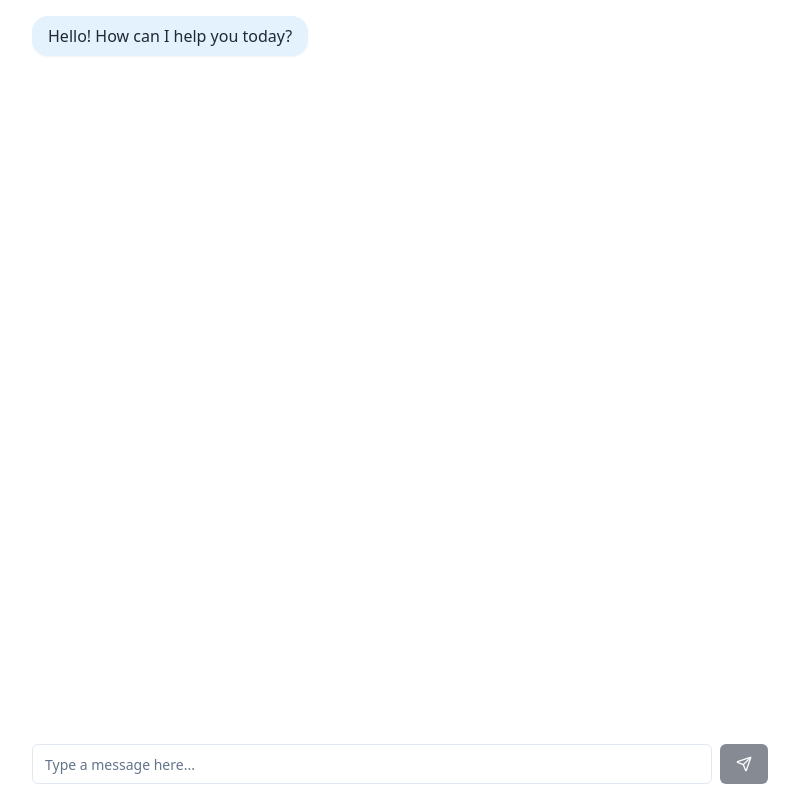
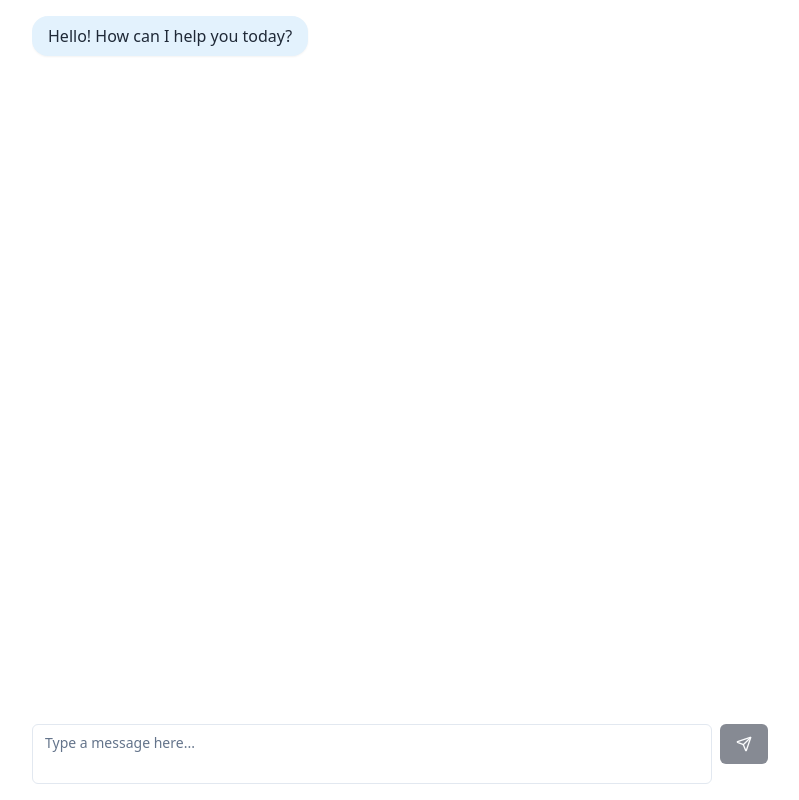
Before and after one commit to aminebizid/flowy-dialogue-stream, a React (Vite) app: page / in a window 1280 px wide. Shown: the whole page, without its empty margins (240-1039 px from the left). Built offline with nearby package versions, Linux system fonts and the light colour scheme.

Commit message:
Add multiline input feature
Implement a multiline input feature to enhance user interaction within the chat interface. This allows users to enter longer messages more conveniently.
[skip gpt_engineer]

```diff
--- a/src/components/ChatInput.tsx
+++ b/src/components/ChatInput.tsx
@@ -1,7 +1,7 @@
 import { Button } from "@/components/ui/button";
-import { Input } from "@/components/ui/input";
+import { Textarea } from "@/components/ui/textarea";
 import { Send } from "lucide-react";
-import { useState, FormEvent } from "react";
+import { useState, FormEvent, KeyboardEvent } from "react";
 
 interface ChatInputProps {
   onSend: (message: string) => void;
@@ -19,14 +19,25 @@ export const ChatInput = ({ onSend, disabled }: ChatInputProps) => {
     }
   };
 
+  const handleKeyDown = (e: KeyboardEvent<HTMLTextAreaElement>) => {
+    if (e.key === "Enter" && !e.shiftKey) {
+      e.preventDefault();
+      if (message.trim()) {
+        handleSubmit(e);
+      }
+    }
+  };
+
   return (
     <form onSubmit={handleSubmit} className="flex gap-2">
-      <Input
+      <Textarea
         value={message}
         onChange={(e) => setMessage(e.target.value)}
+        onKeyDown={handleKeyDown}
         placeholder="Type a message here..."
         disabled={disabled}
-        className="flex-1"
+        className="flex-1 min-h-[60px] max-h-[200px] resize-none"
+        rows={1}
       />
       <Button type="submit" disabled={disabled || !message.trim()}>
         <Send className="h-4 w-4" />
```
